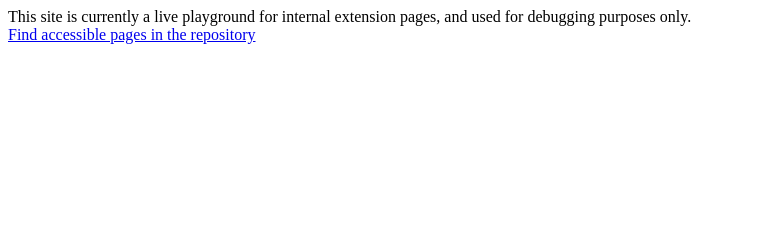
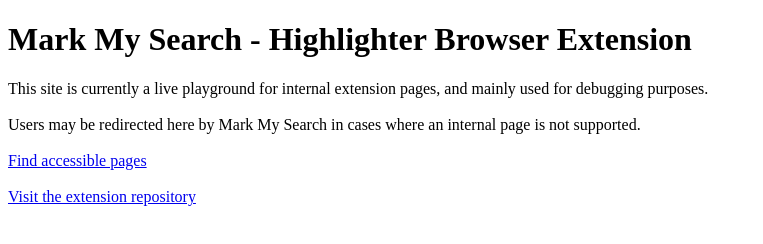
Before and after one commit to searchmarkers/searchmarkers.github.io, a plain HTML site: page index.html in a window 1280 px wide. Shown: the whole page, without its empty margins (0-763 px from the left). Drawn offline with Linux system fonts and the light colour scheme.

Commit message:
Add more information to top-level page

```diff
--- a/index.html
+++ b/index.html
@@ -4,7 +4,17 @@
 		<meta charset="utf-8">
 	</head>
 	<body>
-		<div>This site is currently a live playground for internal extension pages, and used for debugging purposes only.</div>
-		<div><a href="https://github.com/searchmarkers/searchmarkers.github.io">Find accessible pages in the repository</a></div>
+		<h1>Mark My Search - Highlighter Browser Extension</h1>
+		<div>This site is currently a live playground for internal extension pages, and mainly used for debugging purposes.</div>
+		<br>
+		<div>Users may be redirected here by Mark My Search in cases where an internal page is not supported.</div>
+		<br>
+		<div>
+			<a href="https://github.com/searchmarkers/searchmarkers.github.io/tree/main/pages">Find accessible pages</a>
+		</div>
+		<br>
+		<div>
+			<a href="https://github.com/searchmarkers/mark-my-search">Visit the extension repository</a>
+		</div>
 	</body>
 </html>
```
